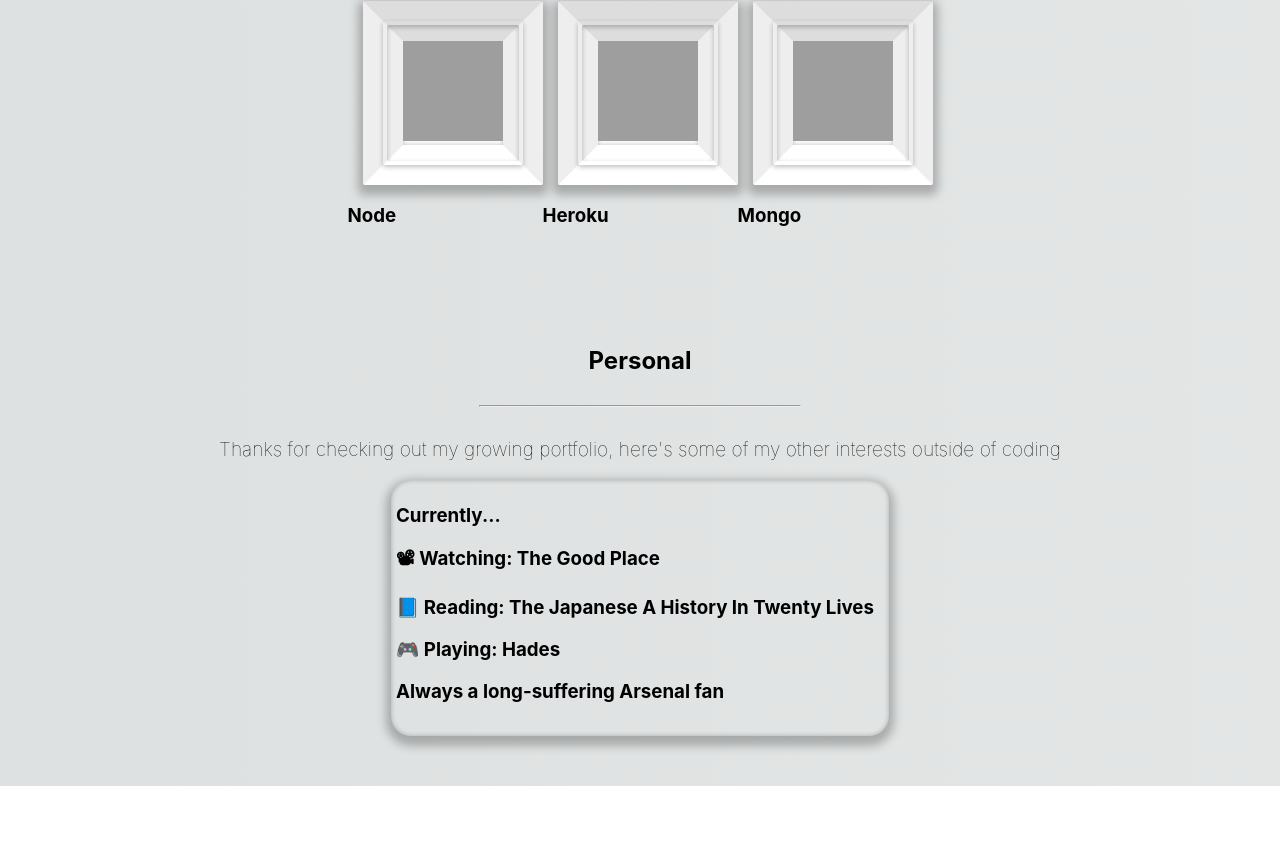
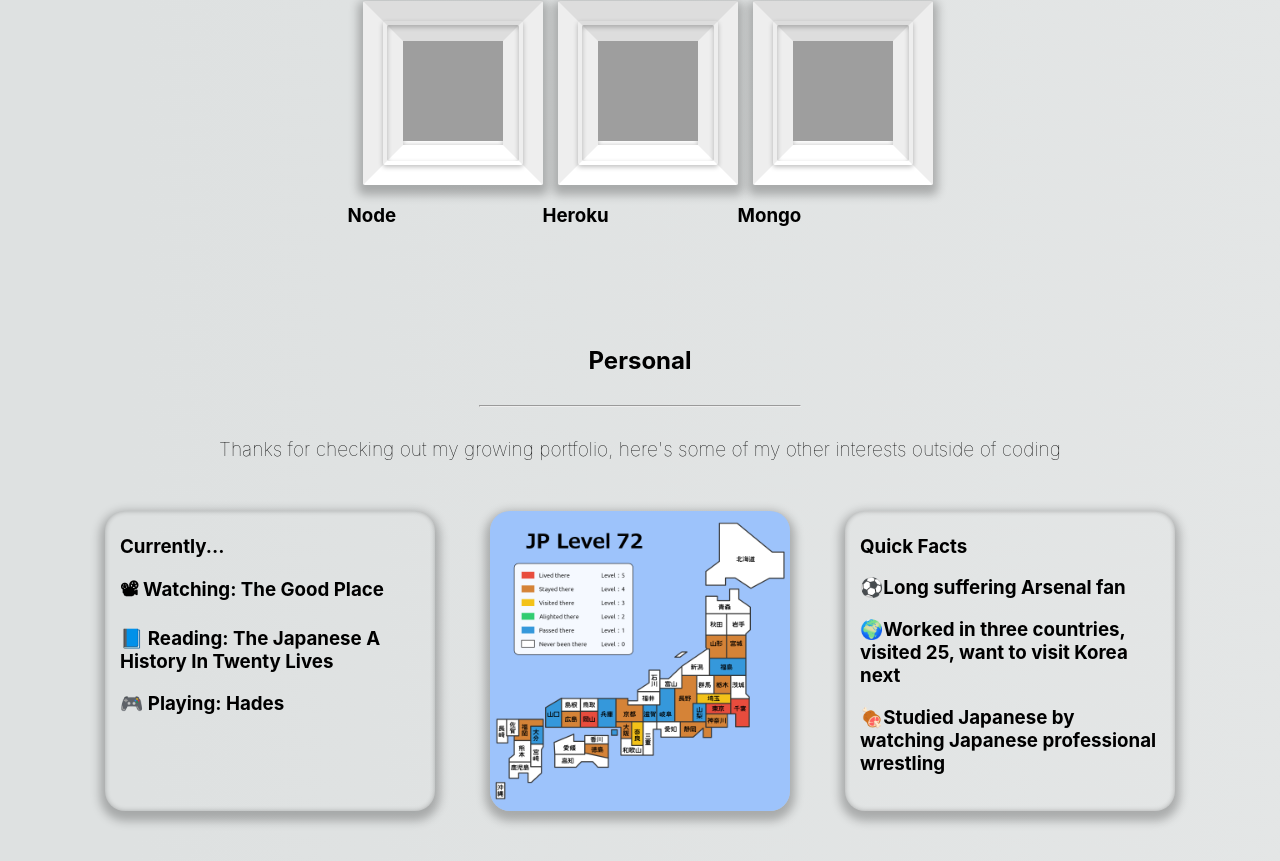
Before and after one commit to Willhargrave/porfolio, a React (Create React App) app: page / in a window 1280 px wide. Shown: the part 2781-3642 px from the top of the page. Before the commit the page ends 3567 px from the top, so only its background shows below. Built offline with nearby package versions, Linux system fonts and the light colour scheme; grey boxes are pictures that could not be loaded.

Commit message:
personal

```diff
--- a/src/components/Personal.js
+++ b/src/components/Personal.js
@@ -1,5 +1,7 @@
 import "./style/personal.css"
 import PersonalCard from "./PersonalCard";
+import TravelCard from "./PersonalCardOther";
+import japanex from './images/japanex.png'
 function Personal() {
 
     return (
@@ -11,6 +13,9 @@ function Personal() {
         </div>
         <div className="personal">
             <PersonalCard />
+            <img src={japanex} className="personal-img"/>
+            <TravelCard />
+
         </div>
       </div>
     )
--- a/src/components/PersonalCard.js
+++ b/src/components/PersonalCard.js
@@ -6,7 +6,6 @@ return (
 <h3>📽 Watching: The Good Place</h3>
 <h3>📘 Reading: The Japanese A History In Twenty Lives</h3>
 <h3>🎮 Playing: Hades</h3>
-<h3>Always a long-suffering Arsenal fan</h3>
 </div>
 )
 }
--- /dev/null
+++ b/src/components/PersonalCardOther.js
@@ -0,0 +1,14 @@
+import "./style/personal.css"
+
+function TravelCard() {
+    return (
+        <div className="personal-card">
+            <h3>Quick Facts</h3>
+            <h3>⚽Long suffering Arsenal fan</h3>
+            <h3>🌍Worked in three countries, visited 25, want to visit Korea next</h3>
+            <h3>🍖Studied Japanese by watching Japanese professional wrestling</h3>
+        </div>
+    )
+}
+
+export default TravelCard;
--- a/src/components/style/personal.css
+++ b/src/components/style/personal.css
@@ -1,13 +1,22 @@
 .personal {
     display: flex;
-    flex-wrap: nowrap;
-    justify-content: center;
-    align-items: center;
-    margin-bottom: 50px;
+    justify-content: space-evenly;
+    align-items: stretch;
+    margin: 50px;
+    align-content: space-between;
+    flex-wrap: wrap;
 }
 .personal-card {
     background-color: -webkit-linear-gradient(360deg, #dee1e1 10%, #f4f4f4 360%);
     border-radius: 20px;
     box-shadow: 0 0 5px 0 rgb(0 0 0 / 25%) inset, 0 5px 10px 5px rgb(0 0 0 / 25%);
-    padding: 5px 15px 15px 5px;
+    padding: 5px 15px 5px 15px;
+    width: 300px;
 }
+
+.personal-img {
+    width: 300px;
+    height: 300px;
+    border-radius: 20px;
+    box-shadow: 0 0 5px 0 rgb(0 0 0 / 25%) inset, 0 5px 10px 5px rgb(0 0 0 / 25%);
+}
```
